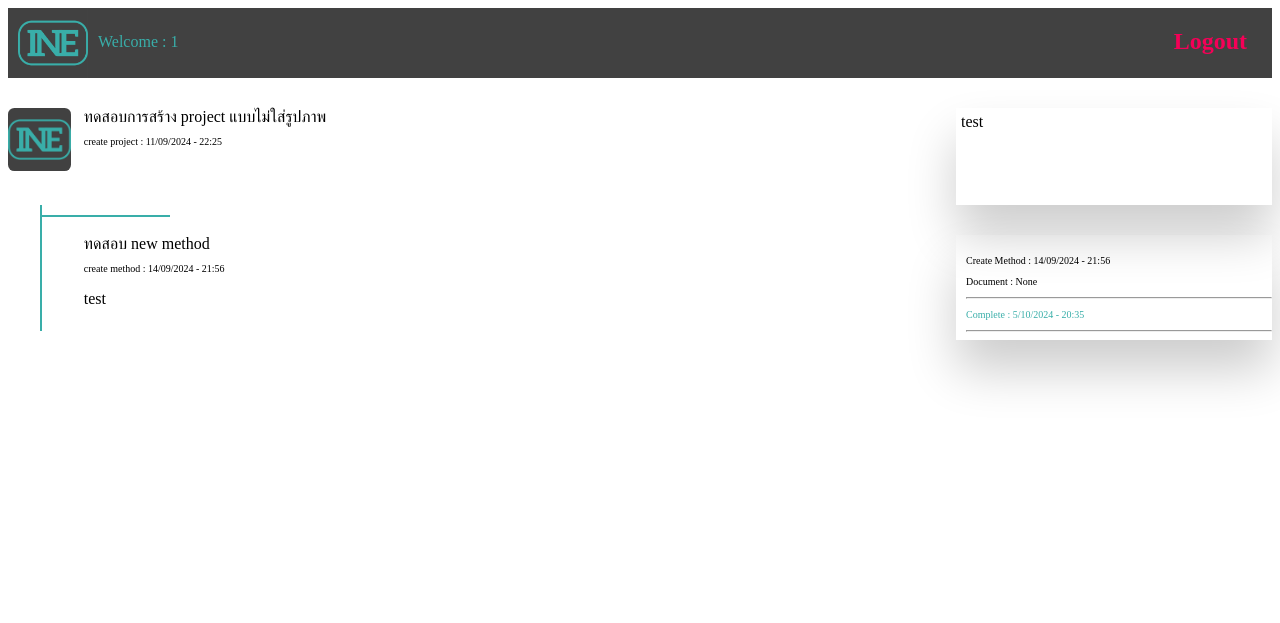
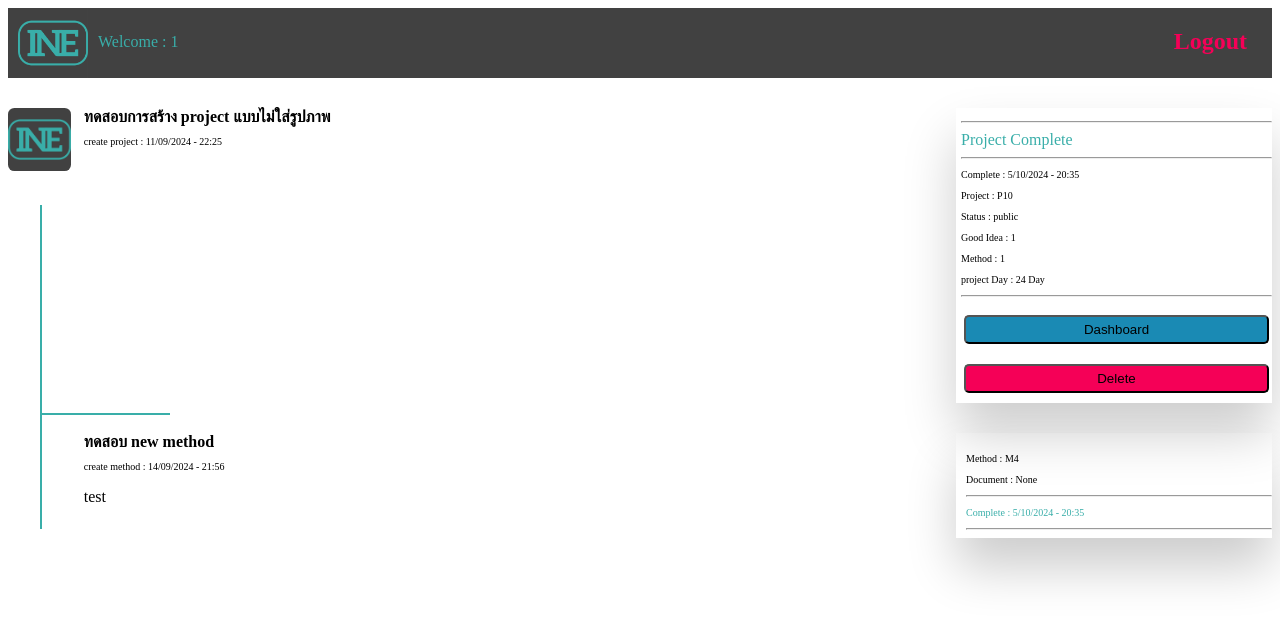
Before and after one commit to I-N-E/INE, a Django app: page /dashboard/1/idea/10/ in a window 1280 px wide. Shown: the top 623 px of the page. Run offline with Django 5.2, Linux system fonts and the light colour scheme; a user stored in the database is signed in; data comes from the database, SQL or seed files in the repository; both versions use the stored data as it was after the commit.

Commit message:
last code

```diff
--- a/INEproject/INEapp/static/style/idea.css
+++ b/INEproject/INEapp/static/style/idea.css
@@ -110,3 +110,8 @@ p {
     margin: 20px 10px 0px 10px;
     color: aqua;
 }
+
+#text_body{
+    text-align: justify;
+    white-space: pre-line;
+}
--- a/INEproject/INEapp/views.py
+++ b/INEproject/INEapp/views.py
@@ -6,7 +6,7 @@ from django.contrib.auth import authenticate,login,logout
 from django.contrib.auth.decorators import login_required
 from INEapp.form import FormSignin,FormSignup,FormIdea,FormEditUser,FormEditDatauser,Formsubidea
 from INEapp.models import Idea,DataUser,SubIdea
-from datetime import datetime,timedelta
+from datetime import datetime,timezone,timedelta
 
 # Create your views here.
 
@@ -83,9 +83,18 @@ def dashboard(request,name):
             form_idea = FormIdea(request.POST)
             if form_idea.is_valid():
                 if request.FILES.get('idea_image') is not None:
-                    new_idea = Idea.objects.create(idea_name=request.POST['idea_name'],idea_description=request.POST['idea_description'],idea_image=request.FILES['idea_image'],key_user=user)
+                    new_idea = Idea.objects.create(
+                        idea_name=request.POST['idea_name'],
+                        idea_description=request.POST['idea_description'],
+                        idea_image=request.FILES['idea_image'],
+                        key_user=user
+                        )
                 else:
-                    new_idea = Idea.objects.create(idea_name=request.POST['idea_name'],idea_description=request.POST['idea_description'],key_user=user)
+                    new_idea = Idea.objects.create(
+                        idea_name=request.POST['idea_name'],
+                        idea_description=request.POST['idea_description'],
+                        key_user=user
+                        )
                 new_idea.save() ; del new_idea,user
                 return redirect(reverse('dashboard',kwargs={'name':name}))
             else:
@@ -93,7 +102,44 @@ def dashboard(request,name):
     else:
         idea = FormIdea()
         user_idea = Idea.objects.filter(key_user = request.user)
-        context = {'name':name,'form_idea':idea,'idea':user_idea} ; del name,idea,user_idea
+        data_list = []
+        idea_list = []
+        method_complete_list = []
+        project_complete_list = []
+        count_method_complete = 0
+        for list in user_idea:
+            idea_list.append(f'P{list.id}')
+            data_list.append(SubIdea.objects.filter(key_idea_id=list.id).count())
+            for method in SubIdea.objects.filter(key_idea_id=list.id):
+                if method.sub_complete is not None:
+                    count_method_complete += 1
+            if int(SubIdea.objects.filter(key_idea_id=list.id).count()) == 0:
+                percen = 0
+            else:
+                percen = float((int(count_method_complete) / int(SubIdea.objects.filter(key_idea_id=list.id).count())) * 100)
+            method_complete_list.append(percen)
+            count_method_complete = 0
+        for check_complete in Idea.objects.filter(key_user_id=request.user.id):
+            if check_complete.idea_complete is not None:
+                count_method_complete += 1
+        if int(Idea.objects.filter(key_user_id=request.user.id).count()) == 0:
+            project_complete_list.append(0)
+        else:
+            project_complete_list.append(
+                (int(count_method_complete) / int(Idea.objects.filter(key_user_id=request.user.id).count())) * 100
+                )
+            project_complete_list.append(
+                100 - (int(count_method_complete) / int(Idea.objects.filter(key_user_id=request.user.id).count())) * 100
+                )
+        context = {
+            'name':name,'form_idea':idea,
+            'idea':user_idea,
+            'list_idea':idea_list,
+            'list_data':data_list,
+            'complete_m':method_complete_list,
+            'complete_p':project_complete_list
+            }
+        del name,idea,user_idea,idea_list,data_list,count_method_complete,project_complete_list
         return render(request,'dashboard.html',context)
 
 @login_required(login_url='/')
@@ -169,7 +215,10 @@ def idea(request,name,id):
         subidea = SubIdea.objects.filter(key_idea_id=id)
         image_profile = DataUser.objects.get(data_user_id=request.user.id)
         select_idea = Idea.objects.get(id=id)
-        count_day = datetime.now().day - timedelta(days=select_idea.idea_datetime.day).days
+        if select_idea.idea_complete is not None:
+            count_day = int((datetime.date(select_idea.idea_complete) - datetime.date(select_idea.idea_datetime)).days)
+        else:
+            count_day = int((datetime.date(datetime.now()) - datetime.date(select_idea.idea_datetime)).days)
         context = {'name':name,'id':id,'idea':select_idea,'img':image_profile,'day_count':count_day,'form':form_sub,'sub':subidea}
         del select_idea,image_profile,count_day,form_sub,subidea
         return render(request,'idea.html',context)
@@ -239,7 +288,11 @@ def view_project(request,pk):
     view_idea = get_object_or_404(Idea,id=pk)
     user = User.objects.get(id=view_idea.key_user_id)
     img = DataUser.objects.get(data_user_id=user.id)
-    context = {'view':view_idea,'user':user,'img':img,'name':request.user,'sub':sub_idea} ; del view_idea,user,img,sub_idea
+    context = {'view':view_idea,'user':user,'img':img,'name':request.user,'sub':sub_idea}
+    if view_idea.idea_complete is not None:
+        context.update({'project_day': int((datetime.date(view_idea.idea_complete) - datetime.date(view_idea.idea_datetime)).days)})
+    else:pass
+    del view_idea,user,img,sub_idea
     return render(request,'view.html',context)
 
 @login_required(login_url='/')
@@ -295,19 +348,38 @@ def folloW(request,pk):
 @login_required(login_url='/')
 def delete(request,pk):
     delete_idea = Idea.objects.get(id=pk)
+    delete_sub = SubIdea.objects.filter(key_idea_id=pk)
     if delete_idea.idea_image is not None:
         delete_idea.idea_image.delete()
     else:pass
+    for data_sub in delete_sub:
+        if data_sub.sub_image is not None:
+            data_sub.sub_image.delete()
+        if data_sub.sub_file is not None:
+            data_sub.sub_file.delete()
+        else:pass
     delete_idea.delete() ; del delete_idea
-    return redirect(reverse('dashboar',kwargs={'name':request.user}))
+    return redirect(reverse('dashboard',kwargs={'name':request.user}))
 
 def idea_complete(request,name,id):
-    print('idea complete')
+    complete_idea = Idea.objects.get(id=id)
+    method_idea = SubIdea.objects.filter(key_idea_id=id)
+    for method in method_idea:
+        if method.sub_complete is not None:
+            pass
+        else:
+            del complete_idea,method_idea
+            return HttpResponse(f'''<h1 style="color: #ff0101; font-size: 30px;">failed !</h1>
+                                        <p>method : M{method.id} is not complete.</p><a href="/dashboard/{name}/idea/{id}/"><h3>Back</h3></a>
+                                    ''')
+    complete_idea.idea_complete = datetime.now(tz=timezone(timedelta(hours=7)))
+    complete_idea.save()
+    del complete_idea,method_idea
     return redirect(reverse('idea',kwargs={'name':name,'id':id}))
 
 def method_complete(request,name,id,pk):
     sub_idea_complete = SubIdea.objects.get(id=pk)
-    sub_idea_complete.sub_complete = datetime.now()
+    sub_idea_complete.sub_complete = datetime.now(tz=timezone(timedelta(hours=7)))
     sub_idea_complete.save() ; del sub_idea_complete
     return redirect(reverse('idea',kwargs={'name':name,'id':id}))
 
--- a/INEproject/template/following.html
+++ b/INEproject/template/following.html
@@ -24,7 +24,7 @@
                 {% else %}
                     <img src="https://cdn4.iconfinder.com/data/icons/web-ui-color/128/Account-512.png" alt="" id="img-profile">
                 {% endif %}
-                <a href="{% url 'profile' name %}"><button id="btn_back_view">profile</button></a>
+                <a href="{% url 'profile' name %}"><button id="btn_back_view">Back</button></a>
             </div>
             <div class="div_datauser">
                 <label for="">ชื่อ</label><br><input type="text" value="{{ owner.first_name }}" disabled><br>
--- a/INEproject/template/idea.html
+++ b/INEproject/template/idea.html
@@ -26,7 +26,7 @@
             <div style="border-left: 2px solid #39aea9; margin: 30px 0px 0px 50%; width: 100%; height: 100%;"></div>
         </div>
         <div id="div-idea2">
-            <div><span>{{ idea.idea_name }}</span><p style="font-size: 10px;">create project : {{ idea.idea_datetime|date:'j/m/Y - G:i' }}</p></div>
+            <div><span><b>{{ idea.idea_name }}</b></span><p style="font-size: 10px;">create project : {{ idea.idea_datetime|date:'j/m/Y - G:i' }}</p></div>
             {% if idea.idea_image %}
                 <div><img src="/static/{{idea.idea_image}}/" alt=""></div><br>
             {% else %}
@@ -48,13 +48,25 @@
             {% else %}
                 {% if idea.idea_complete %}
                     <div id="div-start-project" style="padding: 5px 0px 0px 5px;">
-                        test
+                        <hr>
+                        <span style="color: #39aea9;">Project Complete</span>
+                        <hr>
+                        <p style="font-size: 10px;">Complete : {{ idea.idea_complete|date:'j/m/Y - G:i' }}</p>
+                        <p style="font-size: 10px;">Project : P{{ idea.id }}</p>
+                        <p style="font-size: 10px;">Status : {% if idea.idea_status == True %}private{% else %}public{% endif %}</p>
+                        <p style="font-size: 10px;">Good Idea : {{ idea.idea_good.count }}</p>
+                        <p style="font-size: 10px;">Method : {{sub.count}}</p>
+                        <p style="font-size: 10px;">project Day : {{ day_count }} Day</p>
+                        <hr>
+                        <a href="{% url 'dashboard' name %}"><button id="btn-back">Dashboard</button></a>
+                        <a href="{% url 'delete' idea.id %}"><button id="btn-delete" onclick="ConfirmDelete()">Delete</button></a>
                     </div>
                 {% else %}
                     <div style="padding: 5px 0px 0px 5px;" id="div-start-project">
                         <span>Start Project Successfully</span>
-                    <p style="font-size: 10px;">create project : {{ idea.idea_datetime|date:'j/m/Y - G:i' }}</p>
-                    <p style="font-size: 10px;">status : {% if idea.idea_status == True %}private{% else %}public{% endif %}</p>
+                        <p style="font-size: 10px;">Project : P{{ idea.id }}</p>
+                        <p style="font-size: 10px;">Status : {% if idea.idea_status == True %}private{% else %}public{% endif %}</p>
+                        <p style="font-size: 10px;">Method : {{sub.count}}</p>
                         <p style="font-size: 10px;">Good Idea : {{ idea.idea_good.count }}</p>
                         <p style="font-size: 10px;">Count Day : {{ day_count }} Day</p>
                         <hr>
@@ -93,15 +105,15 @@
                 </div>
             </div>
             <div id="div-idea2">
-                <div><span>{{subidea.sub_idea}}</span><p style="font-size: 10px;">create method : {{ subidea.sub_datetime|date:'j/m/Y - G:i' }}</p></div>
+                <div><span><b>{{subidea.sub_idea}}</b></span><p style="font-size: 10px;">create method : {{ subidea.sub_datetime|date:'j/m/Y - G:i' }}</p></div>
                 {% if subidea.sub_image %}
                     <div><img src="/static/{{subidea.sub_image}}/" alt=""></div><br>
                 {% endif %}
-                <p>{{subidea.sub_body}}</p>
+                <p id="text_body">{{subidea.sub_body}}</p>
             </div>
             <div id="div-idea3">
                 <div style="margin: 20px 0px 0px 10px;">
-                    <p style="font-size: 10px;" id="method_create">Create Method : {{ subidea.sub_datetime|date:'j/m/Y - G:i' }}</p>
+                    <p style="font-size: 10px;" id="method_create">Method : M{{ subidea.id }}</p>
                     {% if subidea.sub_file %}
                         <p style="font-size: 10px;">Document : <a href="/static/{{subidea.sub_file}}/" target="_blank">View</a></p>
                     {% else %}
--- a/INEproject/template/profile.html
+++ b/INEproject/template/profile.html
@@ -50,7 +50,7 @@
                 </div>
             </div>
             <div class="div_view_follow">
-                <p>Following : {{img.count_follow}}</p>
+                <p>Follower : {{img.count_follow}}</p>
                 <div id="scroll">
                     {% for friend in img.following.all %}
                         <ul id="list_idea">
```
Also changed, not shown: INEproject/INEapp/static/style/dashboard.css (+37 -0 lines), INEproject/INEapp/static/style/view.css (+4 -3 lines), INEproject/template/dashboard.html (+86 -8 lines), INEproject/template/view.html (+8 -6 lines), INEproject/INEapp/static/media/idea/INE.png (deleted), INEproject/INEapp/static/media/idea/Screenshot_2024-09-05_223740.png (deleted), INEproject/INEapp/static/media/idea/Screenshot_2024-09-05_223848.png (deleted), INEproject/INEapp/static/media/idea/Screenshot_2024-09-22_221603.png (added), INEproject/INEapp/static/media/sub_idea/Screenshot_2024-08-02_224631.png (deleted), INEproject/INEapp/static/media/sub_idea/Screenshot_2024-10-08_214512.png (added), INEproject/INEapp/static/media/sub_idea/Screenshot_2024-10-08_214915.png (added), INEproject/INEapp/static/media/sub_idea/cat.jpg (deleted), INEproject/db.sqlite3, 2 other files. Lines whose indentation alone changed are shown as unchanged.
